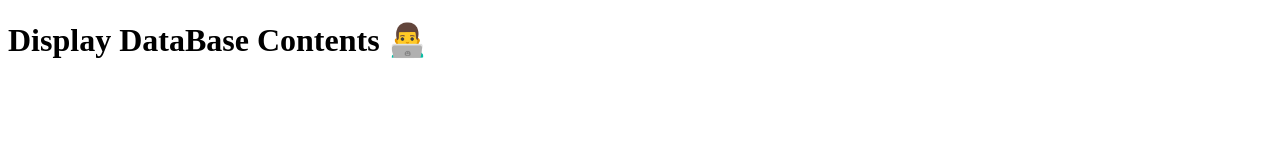
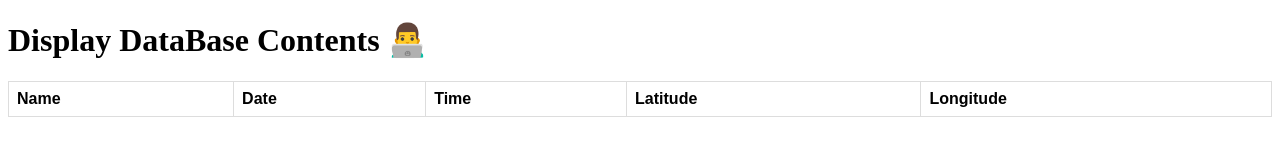
Before and after one commit to Nehal-Naeem/DataSnap, a website: page public/all.html in a window 1280 px wide. Drawn offline with Linux system fonts and the light colour scheme; no server answers.

Commit message:
added style tag in header, added <th> with lables

```diff
--- a/public/all.html
+++ b/public/all.html
@@ -6,17 +6,44 @@
     <meta http-equiv="X-UA-Compatible" content="IE=edge">
     <meta name="viewport" content="width=device-width, initial-scale=1.0">
     <title>DataBase Contents</title>
+    <style>
+        table {
+            font-family: arial, sans-serif;
+            border-collapse: collapse;
+            width: 100%;
+        }
+
+        td,
+        th {
+            border: 1px solid #dddddd;
+            text-align: left;
+            padding: 8px;
+        }
+
+        tr:nth-child(even) {
+            background-color: #dddddd;
+        }
+    </style>
 </head>
 
 <body>
     <h1> Display DataBase Contents 👨‍💻 </h1>
+    <table>
+        <tr>
+            <th>Name</th>
+            <th>Date</th>
+            <th>Time</th>
+            <th>Latitude</th>
+            <th>Longitude</th>
+        </tr>
+    </table>
     <script>
-        getData().then( parsedData => {
+        getData().then(parsedData => {
             displayData(parsedData);
         });
 
         function getData() {
-            return fetch('/all').then( data => {
+            return fetch('/all').then(data => {
                 return data.json();
             });
         }
```
